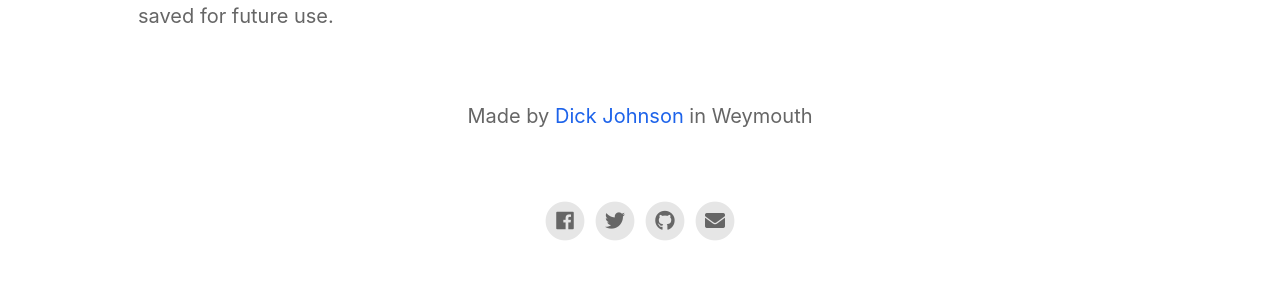
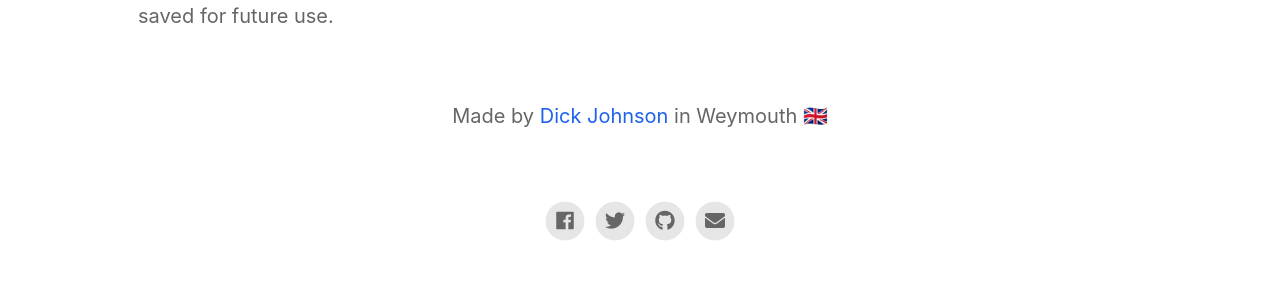
Before and after one commit to firewerkz/practice2.app, a Jekyll site: the page built from index.html, in a window 1280 px wide. Shown: the part 1372-1669 px from the top of the page. Built offline with Jekyll 4.4.1, drawn with Linux system fonts in a browser that asks for light colours; nearby versions of some CDN libraries.

Commit message:
Added UK

```diff
--- a/_config.yml
+++ b/_config.yml
@@ -22,7 +22,7 @@ enable_smart_app_banner                   : true
 # Information About Yourself
 your_name                                 : Dick Johnson
 your_link                                 : https://firewerkz.dev
-your_city                                 : Weymouth
+your_city                                 : Weymouth 🇬🇧
 email_address                             : dickdotjohnson@gmail.com
 facebook_username                         : dick.johnson.315213
 instagram_username                        :
```
